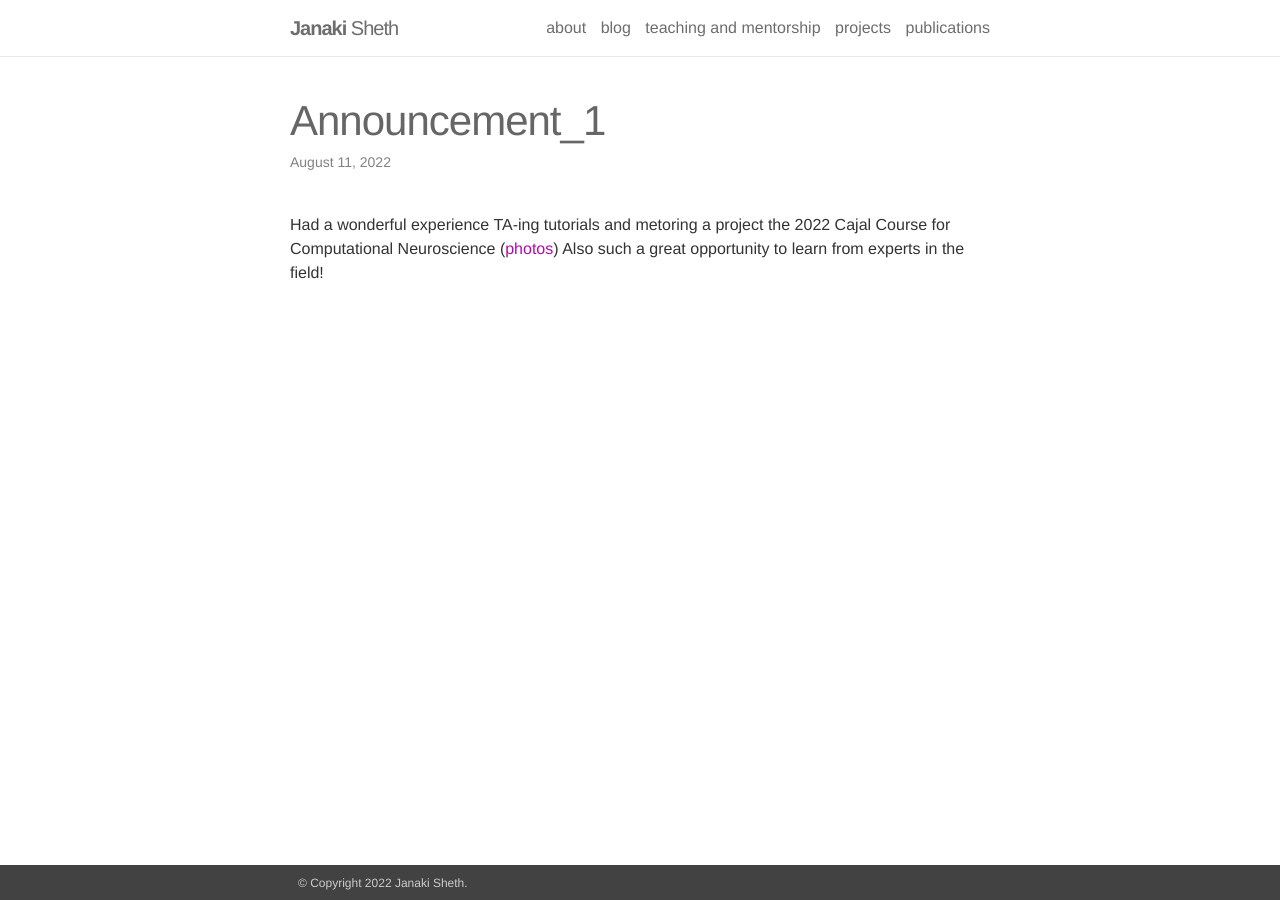
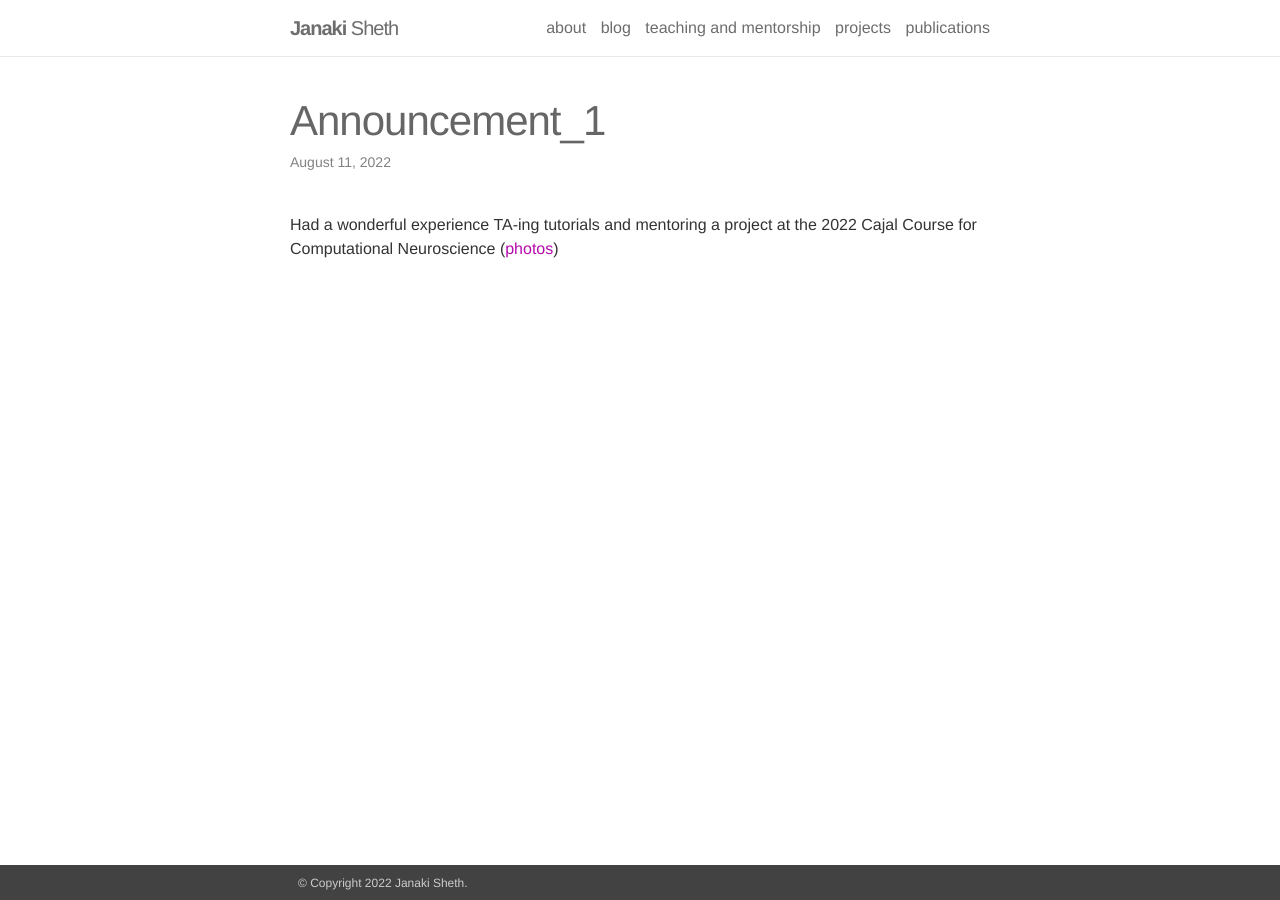
Before and after one commit to JanakiSheth/JanakiSheth.github.io, a Jekyll site: the page built from _news/announcement_1.md, in a window 1280 px wide. Built offline with Jekyll 4.4.1, drawn with Linux system fonts in a browser that asks for light colours; nearby versions of some CDN libraries.

Commit message:
minor update to news

```diff
--- a/_news/announcement_1.md
+++ b/_news/announcement_1.md
@@ -4,4 +4,4 @@ date: 2022-08-11
 inline: true
 ---
 
-Had a wonderful experience TA-ing tutorials and metoring a project the 2022 Cajal Course for Computational Neuroscience ([photos](https://www.dropbox.com/home/jobSearch/cajal%20summer%20school%20TA%202022/photos)) Also such a great opportunity to learn from experts in the field!
+Had a wonderful experience TA-ing tutorials and mentoring a project at the 2022 Cajal Course for Computational Neuroscience ([photos](https://www.dropbox.com/home/jobSearch/cajal%20summer%20school%20TA%202022/photos))
```
